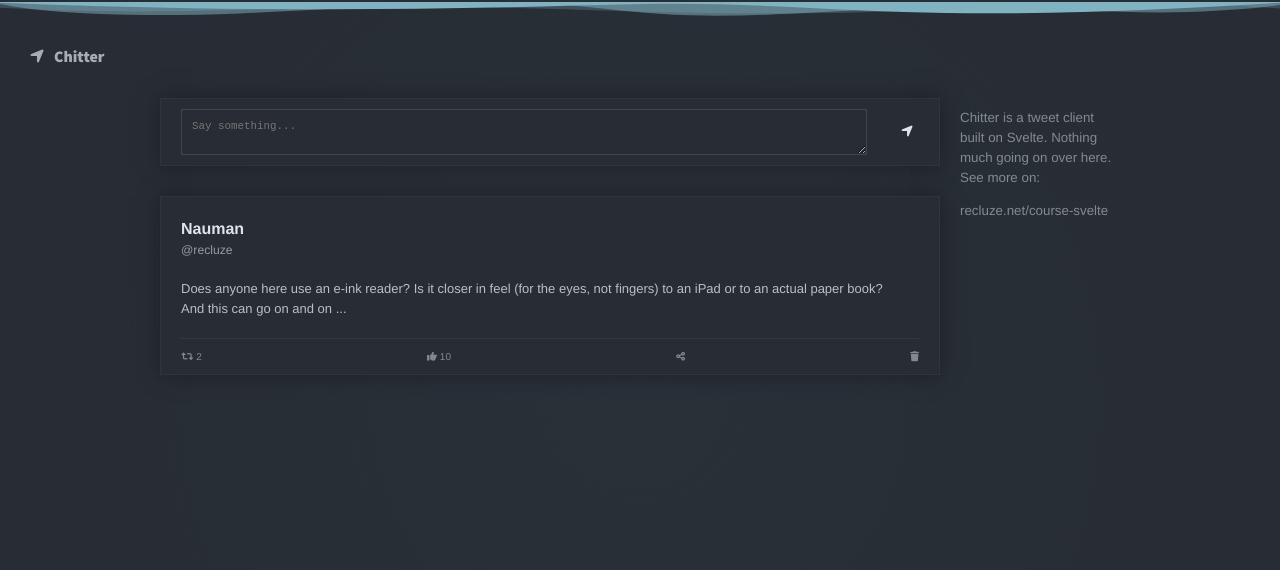
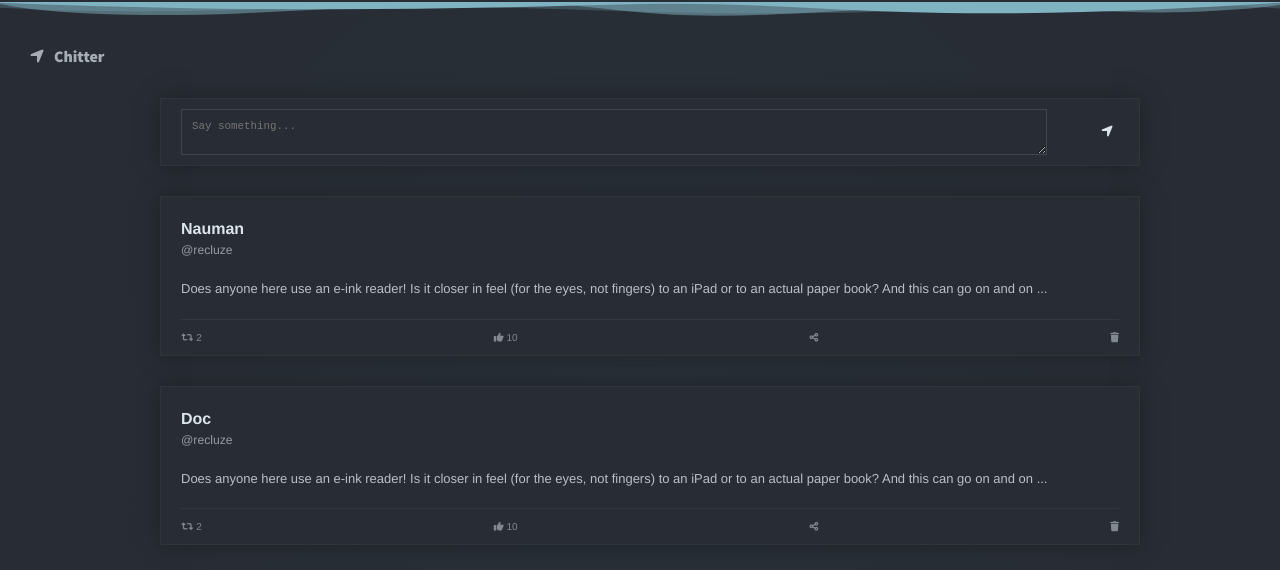
Before and after one commit to cdelalama/chitter, a Svelte app: page / in a window 1280 px wide. Shown: the top 570 px of the page. Built offline with nearby package versions, Linux system fonts and the light colour scheme.

Commit message:
Implemented data store

```diff
--- a/src/App.svelte
+++ b/src/App.svelte
@@ -3,7 +3,7 @@
 	import Header from "./components/Header.svelte";
 	import Aside from "./components/Aside.svelte";
 	import NewChit from "./components/NewChit.svelte";
-	import AllChits from "./components/Chit.svelte";
+	import AllChits from "./components/AllChits.svelte";
 </script>
 
 <div id="app-container" class="app-container">
@@ -16,7 +16,7 @@
 				<NewChit />
 				<AllChits />
 			</main>
-			<Aside />
+			<!--<Aside /> -->
 		</div>
 	</section>
 </div>
--- a/src/components/AllChits.svelte
+++ b/src/components/AllChits.svelte
@@ -1,5 +1,22 @@
 <script>
 	import Chit from "./Chit.svelte";
+	import { ChitStore } from "../stores/ChitStore";
+	import { onMount, onDestroy } from "svelte";
+
+	let allChits;
+	let chitStoreUnsub = ChitStore.subscribe((data) => (allChits = data));
+
+	// onMount(() => {
+	//     console.log("Component Mounted")
+	//  })
+
+	onDestroy(() => {
+		chitStoreUnsub();
+	});
 </script>
 
-<Chit />
+<div class="all-chits">
+	{#each allChits as chit (chit.id)}
+		<Chit {...chit} />
+	{/each}
+</div>
--- a/src/components/Chit.svelte
+++ b/src/components/Chit.svelte
@@ -1,10 +1,14 @@
+<script>
+	export let content;
+	export let author;
+	export let handle;
+</script>
+
 <div class="chit">
-	<div class="author">Nauman</div>
-	<div class="handle">@recluze</div>
+	<div class="author">{author}</div>
+	<div class="handle">{handle}</div>
 	<div class="chit-content">
-		Does anyone here use an e-ink reader? Is it closer in feel (for the eyes,
-		not fingers) to an iPad or to an actual paper book? And this can go on and
-		on ...
+		{content}
 	</div>
 	<div class="chit-meta">
 		<div class="rechit"><i class="fa-solid fa-retweet" /> 2</div>
--- /dev/null
+++ b/src/stores/ChitStore.js
@@ -0,0 +1,18 @@
+import { writable } from "svelte/store";
+
+export const ChitStore = writable([
+	{
+		id: 1,
+		author: "Nauman",
+		handle: "@recluze",
+		content:
+			"Does anyone here use an e-ink reader! Is it closer in feel (for the eyes, not fingers) to an iPad or to an actual paper book? And this can go on and on ...",
+	},
+	{
+		id: 2,
+		author: "Doc",
+		handle: "@recluze",
+		content:
+			"Does anyone here use an e-ink reader! Is it closer in feel (for the eyes, not fingers) to an iPad or to an actual paper book? And this can go on and on ...",
+	},
+]);
```
